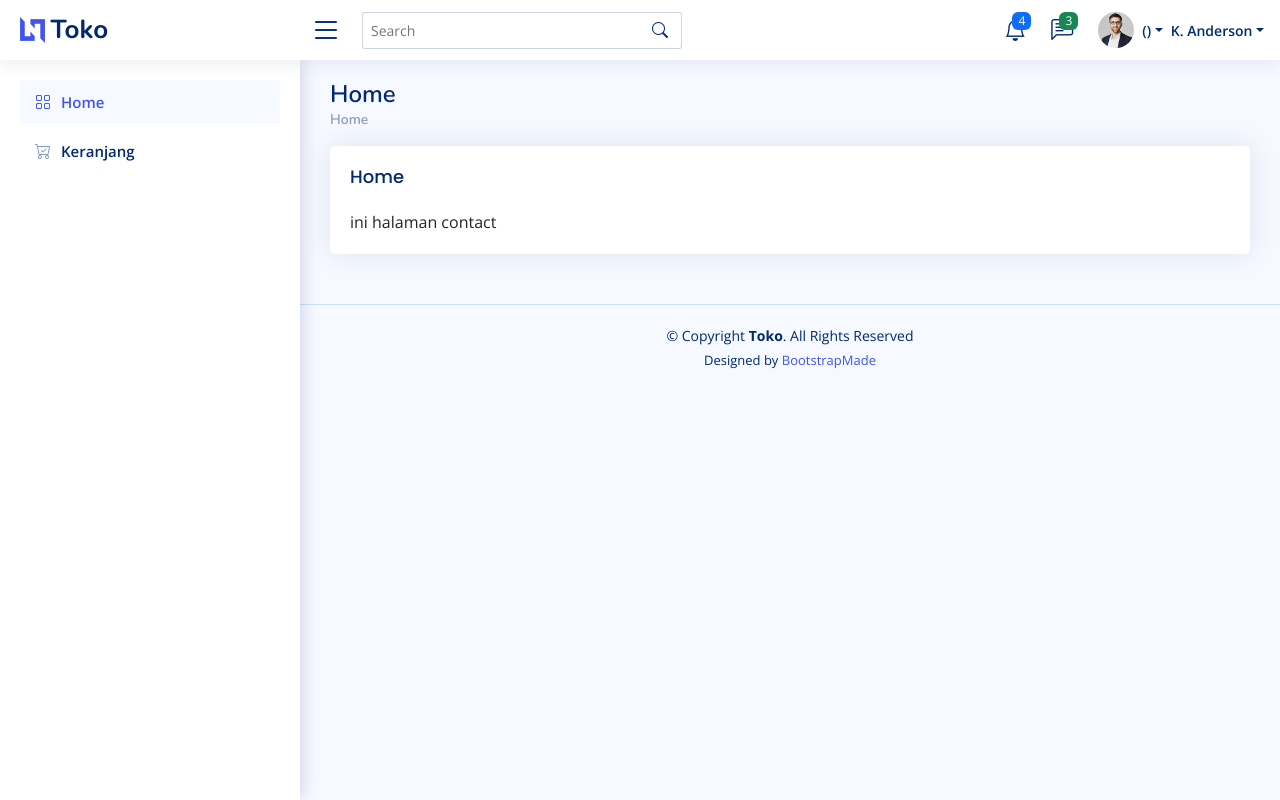
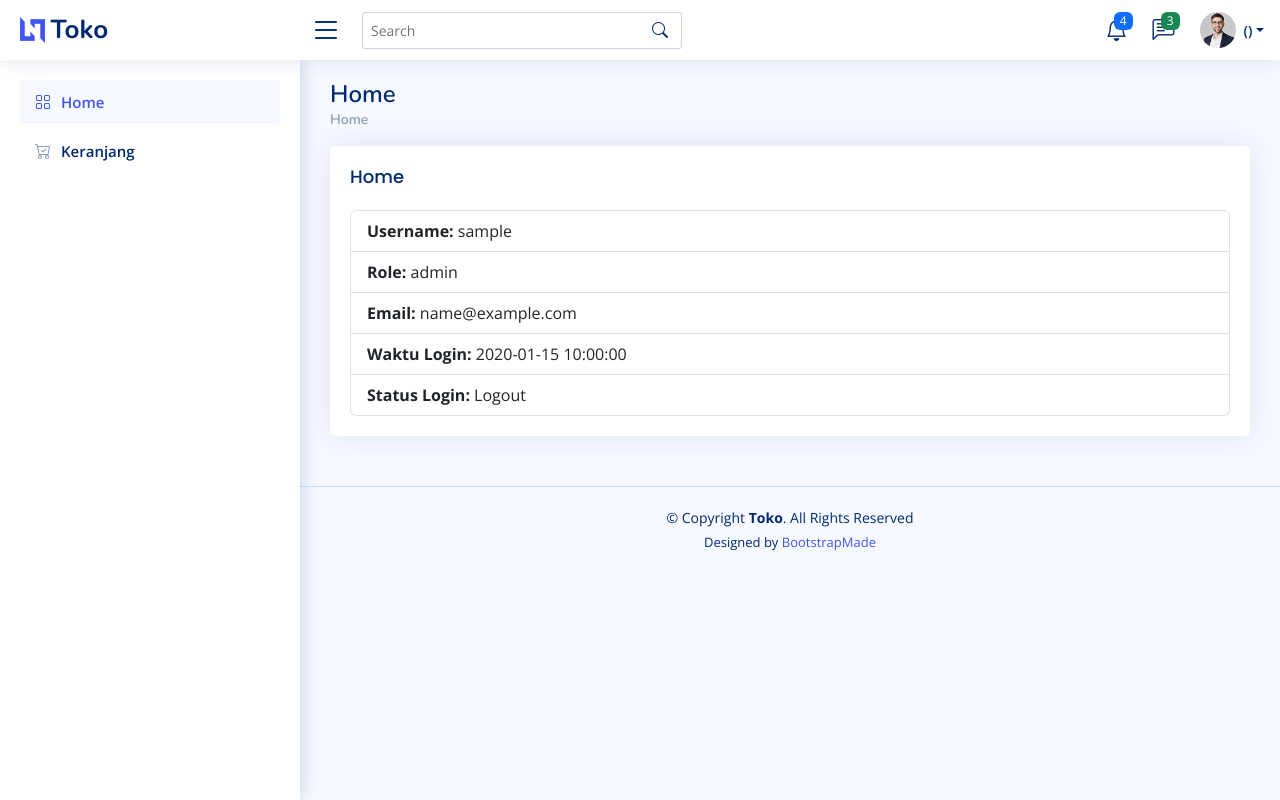
Before and after one commit to kzdna/belajar-ci, a CodeIgniter 4 app: the page made by app/Views/v_contact.php in a window 1280 px wide. Run offline with PHP 8.4 and a stand-in for CodeIgniter, Linux system fonts and the light colour scheme; the template is opened without the code that fills it: most values are stand-ins (such as "Sample title", 1, 10 or a date in 2020); data that the repository does not hold is empty; some libraries are stand-ins or nearby versions.

Commit message:
merapikan code

```diff
--- a/app/Views/components/header.php
+++ b/app/Views/components/header.php
@@ -170,9 +170,7 @@
 
           <a class="nav-link nav-profile d-flex align-items-center pe-0" href="#" data-bs-toggle="dropdown">
             <img src="<?= base_url()?>NiceAdmin/assets/img/profile-img.jpg" alt="Profile" class="rounded-circle">
-
             <span class="d-none d-md-block dropdown-toggle ps-2"><?= session()->get('username'); ?> (<?= session()->get('role'); ?>)</span>
-            <span class="d-none d-md-block dropdown-toggle ps-2">K. Anderson</span>
           </a><!-- End Profile Iamge Icon -->
 
           <ul class="dropdown-menu dropdown-menu-end dropdown-menu-arrow profile">
--- a/app/Views/v_contact.php
+++ b/app/Views/v_contact.php
@@ -1,5 +1,13 @@
 <?= $this->extend('layout') ?>
+<?= $this->section('content') ?>
 
-<?= $this->section('content') ?>
-ini halaman contact
+    <ul class="list-group">
+        <li class="list-group-item"><strong>Username:</strong> <?= esc($username) ?></li>
+        <li class="list-group-item"><strong>Role:</strong> <?= esc($role) ?></li>
+        <li class="list-group-item"><strong>Email:</strong> <?= esc($email) ?></li>
+        <li class="list-group-item"><strong>Waktu Login:</strong> <?= esc($login_time) ?></li>
+        <li class="list-group-item"><strong>Status Login:</strong> <?= esc($isLoggedin ? 'Login' : 'Logout') ?></li>
+    </ul>
+</div>
+
 <?= $this->endSection() ?>
```
Also changed, not shown: app/Controllers/Home.php (+9 -1 lines).
